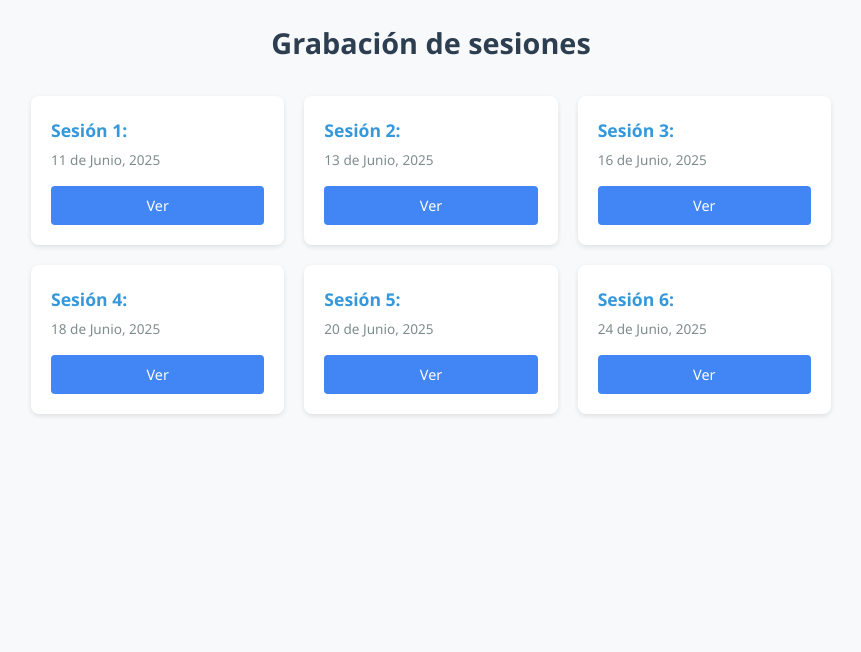
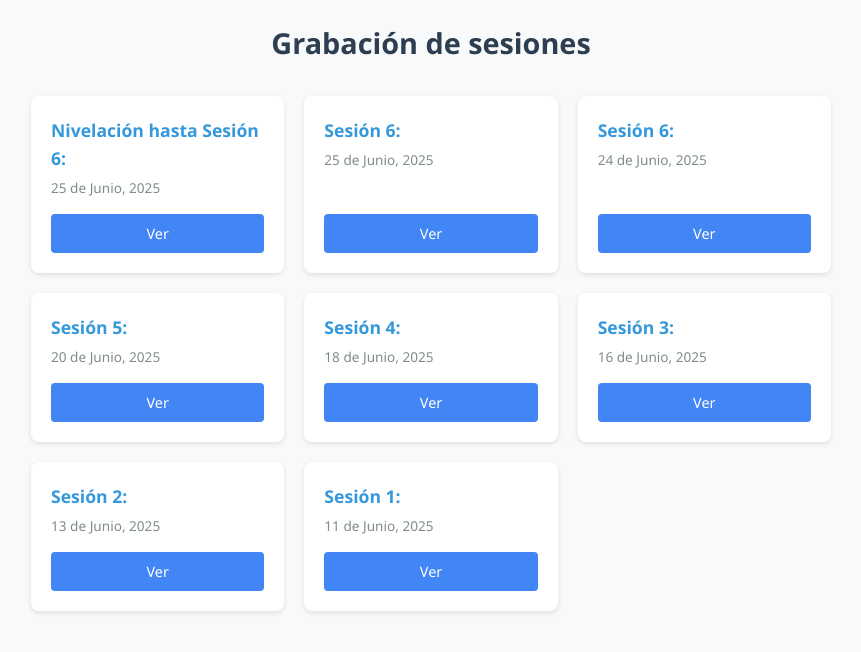
Before and after one commit to DuvanAngulo/gabacionesg298.github.io, a plain HTML site: page index.html in a window 1280 px wide. Shown: the whole page, without its empty margins (209-1070 px from the left). Drawn offline with Linux system fonts and the light colour scheme.

Commit message:
Update index.html

```diff
--- a/index.html
+++ b/index.html
@@ -97,11 +97,46 @@
         <h1>Grabación de sesiones</h1>
 
         <div class="sessions-grid">
-            <!-- Sesión 1 -->
+            <!-- Sesión nivelación -->
             <div class="session-card">
-                <div class="session-title">Sesión 1:</div>
-                <div class="session-date">11 de Junio, 2025</div>
-                <a href="https://us02web.zoom.us/rec/play/qPyE0S8u4Et6TyqxhiezUfvTWz9xqSuBlRX-8sqErHfVv8G9PGWVG6oVDGlVcM5WE940E24ZabT2HlJh.fEX-Co89n5_oqL7n?autoplay=true&startTime=1749678337000" class="drive-btn" target="_blank">Ver</a>
+                <div class="session-title">Nivelación hasta Sesión 6:</div>
+                <div class="session-date">25 de Junio, 2025</div>
+                <a href="https://renata.zoom.us/rec/share/wgfXyBF20LR2PYvn5wxtiPruHuQehJauXarRCUsqK271952Vk17fFKByT6yjeojh.pvc_7VDuibLJ6721" class="drive-btn" target="_blank">Ver</a>
+            </div>
+
+            <!-- Sesión 7 -->
+            <div class="session-card">
+                <div class="session-title">Sesión 6:</div>
+                <div class="session-date">25 de Junio, 2025</div>
+                <a href="https://renata.zoom.us/rec/share/XdcSg-n8vLKKzLp4ZdNFJURNXFOVfrC9lDtUmyx0YZiDnLrcpVnDMqQo_VT72p7L.w4-kUt5IYhFS5mns" class="drive-btn" target="_blank">Ver</a>
+            </div>
+
+            <!-- Sesión 6 -->
+            <div class="session-card">
+                <div class="session-title">Sesión 6:</div>
+                <div class="session-date">24 de Junio, 2025</div>
+                <a href="https://zoom.us/rec/play/iezdBkQp4KEGfbgZaLRxSSMoEkfiuHNrcG45oLnnDFhn8L4Mf0afFFsp3TdT_6YYjidME4RaIl7n_99v.0p1eA4_bfA2QHptl?autoplay=true&startTime=1750802120000" class="drive-btn" target="_blank">Ver</a>
+            </div>
+
+            <!-- Sesión 5 -->
+            <div class="session-card">
+                <div class="session-title">Sesión 5:</div>
+                <div class="session-date">20 de Junio, 2025</div>
+                <a href="https://renata.zoom.us/rec/share/dyJsdjpV0ICPGPmsoRVoWd_jhVg2JA3JipvoacfZ0LT7rPYQamPxEpM67wA3UJ8q.dOb8nis6tCbVLdLo" class="drive-btn" target="_blank">Ver</a>
+            </div>
+
+            <!-- Sesión 4 -->
+            <div class="session-card">
+                <div class="session-title">Sesión 4:</div>
+                <div class="session-date">18 de Junio, 2025</div>
+                <a href="https://renata.zoom.us/rec/share/lQM47xbRGz2BinlH5uap7vmkiTEnBi-CIGB-AjhMorv6I5fx8YizDhHrjdiGSBE.sSDxI4S6oUbRL1dP" class="drive-btn" target="_blank">Ver</a>
+            </div>
+
+            <!-- Sesión 3 -->
+            <div class="session-card">
+                <div class="session-title">Sesión 3:</div>
+                <div class="session-date">16 de Junio, 2025</div>
+                <a href="https://us02web.zoom.us/rec/play/3AcRtno74yT0ZDBEDa9d2S6FhBdzo6GMa_ALPJtoMwBpTSrSsAkVNLOXaOfJutMnVlnxQGI_kwSHK-VZ.f_V0sq1dxKvVmhow?autoplay=true&startTime=1750110887000" class="drive-btn" target="_blank">Ver</a>
             </div>
 
             <!-- Sesión 2 -->
@@ -111,33 +146,19 @@
                 <a href="https://us02web.zoom.us/rec/play/n8QmVtqbL-Pg_F-SIP1IE5cKg0yuO4TFFSjmwgfgPmndcyRpQJgfBatQFBJmN-ggdCYE885hOBS5yKzK.5LNIpbKa5-hDFC__?autoplay=true&startTime=1749851438000" class="drive-btn" target="_blank">Ver</a>
             </div>
 
-            <!-- Sesión 3 -->
+            <!-- Sesión 1 -->
             <div class="session-card">
-                <div class="session-title">Sesión 3:</div>
-                <div class="session-date">16 de Junio, 2025</div>
-                <a href="https://us02web.zoom.us/rec/play/3AcRtno74yT0ZDBEDa9d2S6FhBdzo6GMa_ALPJtoMwBpTSrSsAkVNLOXaOfJutMnVlnxQGI_kwSHK-VZ.f_V0sq1dxKvVmhow?autoplay=true&startTime=1750110887000" class="drive-btn" target="_blank">Ver</a>
+                <div class="session-title">Sesión 1:</div>
+                <div class="session-date">11 de Junio, 2025</div>
+                <a href="https://us02web.zoom.us/rec/play/qPyE0S8u4Et6TyqxhiezUfvTWz9xqSuBlRX-8sqErHfVv8G9PGWVG6oVDGlVcM5WE940E24ZabT2HlJh.fEX-Co89n5_oqL7n?autoplay=true&startTime=1749678337000" class="drive-btn" target="_blank">Ver</a>
             </div>
 
-            <!-- Sesión 4 -->
-            <div class="session-card">
-                <div class="session-title">Sesión 4:</div>
-                <div class="session-date">18 de Junio, 2025</div>
-                <a href="https://renata.zoom.us/rec/share/lQM47xbRGz2BinlH5uap7vmkiTEnBi-CIGB-AjhMorv6I5fx8YizDhHrjdiGSBE.sSDxI4S6oUbRL1dP" class="drive-btn" target="_blank">Ver</a>
-            </div>
 
-            <!-- Sesión 5 -->
-            <div class="session-card">
-                <div class="session-title">Sesión 5:</div>
-                <div class="session-date">20 de Junio, 2025</div>
-                <a href="https://renata.zoom.us/rec/share/dyJsdjpV0ICPGPmsoRVoWd_jhVg2JA3JipvoacfZ0LT7rPYQamPxEpM67wA3UJ8q.dOb8nis6tCbVLdLo" class="drive-btn" target="_blank">Ver</a>
-            </div>
 
-            <!-- Sesión 6 -->
-            <div class="session-card">
-                <div class="session-title">Sesión 6:</div>
-                <div class="session-date">24 de Junio, 2025</div>
-                <a href="https://zoom.us/rec/play/iezdBkQp4KEGfbgZaLRxSSMoEkfiuHNrcG45oLnnDFhn8L4Mf0afFFsp3TdT_6YYjidME4RaIl7n_99v.0p1eA4_bfA2QHptl?autoplay=true&startTime=1750802120000" class="drive-btn" target="_blank">Ver</a>
-            </div>
+
+
+
+
 
         </div>
     </div>
```
